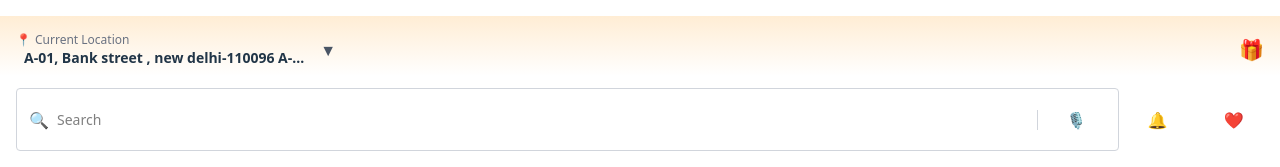
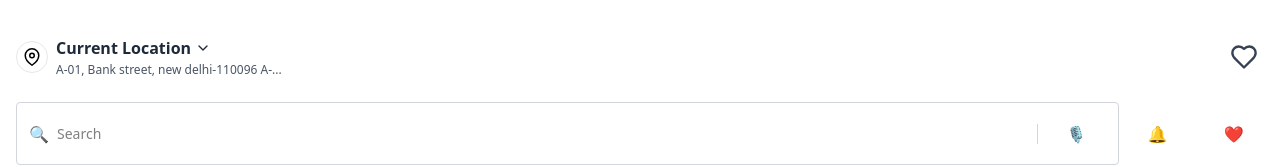
Before and after one commit to LayBalar2311/Fronted_lay, a React (Vite) app: page / in a window 1280 px wide. Shown: the top 167 px of the page. Built offline with nearby package versions, Linux system fonts and the light colour scheme.

Commit message:
Updated Header.jsx: added perfect spacing with blue gradient color

```diff
--- a/src/components/Home/Header/Header.jsx
+++ b/src/components/Home/Header/Header.jsx
@@ -1,25 +1,63 @@
-import React from "react";
+import React, { useEffect } from "react";
+import { ChevronDown } from "lucide-react";
 
 const Header = () => {
+  useEffect(() => {
+    // Add wave animation style to head
+    const style = document.createElement('style');
+    style.textContent = `
+      @keyframes wave {
+        0% {
+          background-position: 0% 50%;
+        }
+        50% {
+          background-position: 100% 50%;
+        }
+        100% {
+          background-position: 0% 50%;
+        }
+      }
+    `;
+    document.head.appendChild(style);
+
+    return () => {
+      document.head.removeChild(style);
+    };
+  }, []);
+
   return (
-    <div className="bg-gradient-to-b from-orange-100 to-white px-4 pt-4 pb-2">
+    <div className="px-4 pt-5 pb-3 relative">
       <div className="flex justify-between items-center">
         {/* Location + Dropdown */}
-        <div className="flex items-center">
-          <div>
-            <p className="text-xs text-gray-500 flex items-center">
-            <span className="mr-1">📍</span>
-            <span>Current Location</span>
-          </p>
-          <p className="text-sm font-semibold ml-2 ">
-            A-01, Bank street , new delhi-110096 A-...
-          </p>
+        <div className="flex items-center flex-grow">
+          <div className="flex items-baseline">
+            <div className="flex items-center">
+              <div className="w-8 h-8 rounded-full bg-white/80 flex items-center justify-center mr-2 border border-gray-200">
+                <svg xmlns="http://www.w3.org/2000/svg" width="18" height="18" viewBox="0 0 24 24" fill="none" stroke="currentColor" strokeWidth="2" strokeLinecap="round" strokeLinejoin="round" className="text-black">
+                  <path d="M21 10c0 7-9 13-9 13s-9-6-9-13a9 9 0 0 1 18 0z"></path>
+                  <circle cx="12" cy="10" r="3"></circle>
+                </svg>
+              </div>
+              <div>
+                <p className="text-base font-bold text-gray-800 flex items-center">
+                  Current Location
+                  <ChevronDown className="w-4 h-4 ml-1" />
+                </p>
+                <p className="text-xs text-gray-600 mt-0.5 max-w-60 truncate">
+                  A-01, Bank street, new delhi-110096 A-...
+                </p>
+              </div>
+            </div>
           </div>
-          <span className="ml-4 text-gray-600">▼</span>
         </div>
-        {/* Gift Icon */}
-        <div className="text-xl text-gray-700">
-          🎁
+
+        {/* Heart Icon */}
+        <div className="ml-4">
+          <div className="w-10 h-10 flex items-center justify-center">
+            <svg xmlns="http://www.w3.org/2000/svg" width="28" height="28" viewBox="0 0 24 24" fill="none" stroke="currentColor" strokeWidth="2" strokeLinecap="round" strokeLinejoin="round" className="text-gray-700">
+              <path d="M19 14c1.49-1.46 3-3.21 3-5.5A5.5 5.5 0 0 0 16.5 3c-1.76 0-3 .5-4.5 2-1.5-1.5-2.74-2-4.5-2A5.5 5.5 0 0 0 2 8.5c0 2.3 1.5 4.05 3 5.5l7 7Z"></path>
+            </svg>
+          </div>
         </div>
       </div>
     </div>
```
